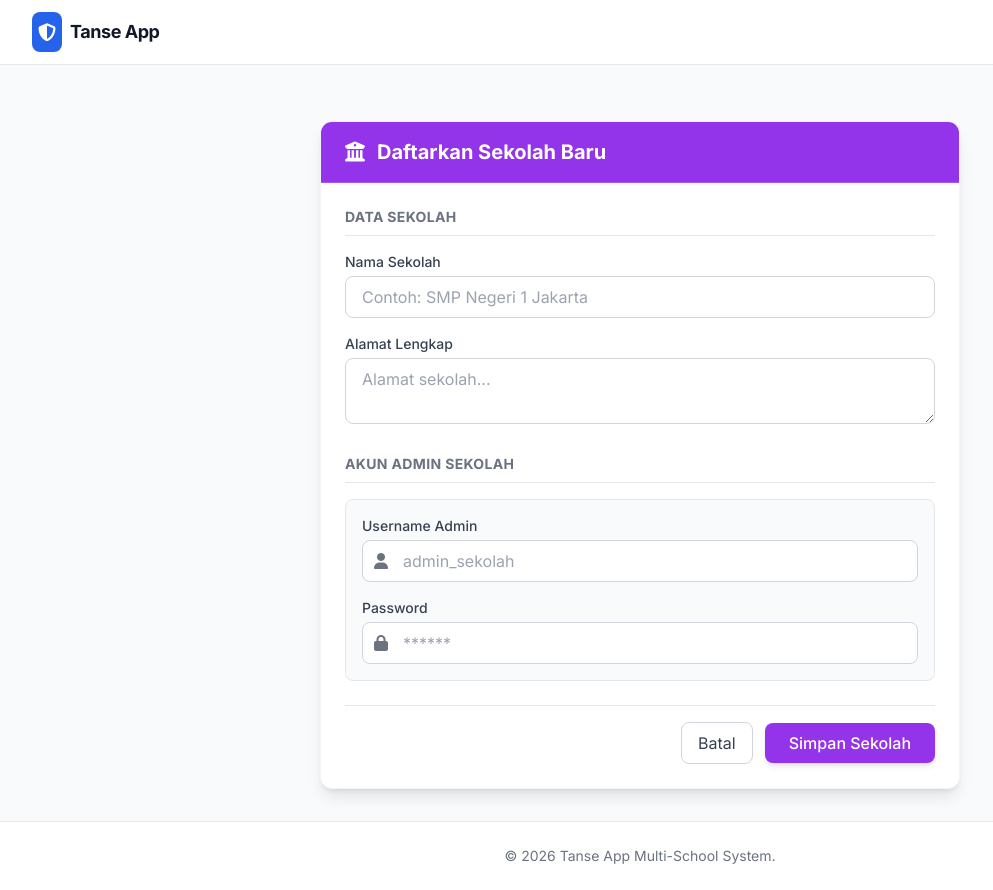
After one commit to alaihsan/tansealsen-1.0, a Flask app: template my_app/templates/super_admin/create_school.html in a window 1280 px wide. The commit adds this page. Shown: the whole page, without its empty margins (0-993 px from the left). Run offline with Flask 3, Linux system fonts and the light colour scheme; the template is opened without the code that fills it, so the values that code supplies are empty; some libraries are stand-ins or nearby versions.

Commit message:
create sub-admin for each school

```diff
--- a/my_app/templates/base.html
+++ b/my_app/templates/base.html
@@ -2,183 +2,102 @@
 <html lang="id">
 <head>
     <meta charset="UTF-8">
-    <!-- PENTING: maximum-scale=1.0 & user-scalable=0 mencegah HP (khususnya iPhone) melakukan auto-zoom saat klik form -->
     <meta name="viewport" content="width=device-width, initial-scale=1.0, maximum-scale=1.0, user-scalable=0">
-    <title>{% block title %}Sistem Poin Pelanggaran Siswa{% endblock %}</title>
-
-    <!-- Tailwind CSS -->
+    <title>{% block title %}Sistem Poin Pelanggaran{% endblock %}</title>
     <script src="https://cdn.tailwindcss.com"></script>
-
-    <!-- Font Awesome -->
     <link rel="stylesheet" href="https://cdnjs.cloudflare.com/ajax/libs/font-awesome/6.4.0/css/all.min.css">
-
-    <!-- Google Fonts -->
     <link href="https://fonts.googleapis.com/css2?family=Inter:wght@300;400;500;600;700&display=swap" rel="stylesheet">
-    <link rel="icon" type="image/svg+xml" href="{{ url_for('static', filename='favicon.svg') }}">
-    <style>
-        body { font-family: 'Inter', sans-serif; }
-        [x-cloak] { display: none !important; }
-    </style>
-
-    <!-- Alpine.js (Gunakan defer agar loading halaman lebih cepat & tidak nge-block) -->
-    <script src="https://cdn.jsdelivr.net/npm/alpinejs@3.x.x/dist/cdn.min.js"></script>
+    <style> body { font-family: 'Inter', sans-serif; } [x-cloak] { display: none !important; } </style>
+    <script src="https://cdn.jsdelivr.net/npm/alpinejs@3.x.x/dist/cdn.min.js" defer></script>
 </head>
-<!-- PENTING: overflow-x-hidden mencegah bug layar bergoyang (bisa digeser ke kiri/kanan) di HP -->
 <body class="bg-gray-50 text-gray-900 flex flex-col min-h-screen w-full overflow-x-hidden">
 
     <!-- Navigation -->
     <nav class="bg-white border-b border-gray-200 sticky top-0 z-50 w-full" x-data="{ mobileMenuOpen: false }">
         <div class="max-w-7xl mx-auto px-4 sm:px-6 lg:px-8">
             <div class="flex justify-between h-16">
-                <!-- Logo & Desktop Menu -->
+                <!-- Logo & School Name -->
                 <div class="flex">
                     <div class="flex-shrink-0 flex items-center">
                         <a href="{{ url_for('main.home') }}" class="flex items-center gap-2">
                             <div class="bg-blue-600 text-white p-1.5 rounded-lg">
                                 <i class="fas fa-shield-alt text-lg"></i>
                             </div>
-                            <span class="font-bold text-xl text-gray-900 tracking-tight">Tanse App</span>
+                            <div class="flex flex-col">
+                                <span class="font-bold text-lg text-gray-900 tracking-tight leading-tight">Tanse App</span>
+                                {% if current_user.is_authenticated and current_user.school %}
+                                    <span class="text-[10px] uppercase font-bold text-blue-600 tracking-wider">
+                                        {{ current_user.school.name }}
+                                    </span>
+                                {% elif current_user.is_authenticated and current_user.role == 'super_admin' %}
+                                    <span class="text-[10px] uppercase font-bold text-purple-600 tracking-wider">
+                                        SUPER ADMIN
+                                    </span>
+                                {% endif %}
+                            </div>
                         </a>
                     </div>
 
                     {% if current_user.is_authenticated %}
                     <div class="hidden sm:ml-8 sm:flex sm:space-x-4">
-                        <a href="{{ url_for('main.home') }}"
-                           class="inline-flex items-center px-1 pt-1 border-b-2 text-sm font-medium transition-colors
-                           {{ 'border-blue-500 text-gray-900' if request.endpoint == 'main.home' else 'border-transparent text-gray-500 hover:border-gray-300 hover:text-gray-700' }}">
-                            Dashboard
-                        </a>
-
-                        <a href="{{ url_for('main.manage_classes') }}"
-                           class="inline-flex items-center px-1 pt-1 border-b-2 text-sm font-medium transition-colors
-                           {{ 'border-blue-500 text-gray-900' if request.endpoint == 'main.manage_classes' else 'border-transparent text-gray-500 hover:border-gray-300 hover:text-gray-700' }}">
-                            Manajemen Kelas
-                        </a>
-
-                        <a href="{{ url_for('main.statistics') }}"
-                           class="inline-flex items-center px-1 pt-1 border-b-2 text-sm font-medium transition-colors
-                           {{ 'border-blue-500 text-gray-900' if request.endpoint == 'main.statistics' else 'border-transparent text-gray-500 hover:border-gray-300 hover:text-gray-700' }}">
-                            Statistik
-                        </a>
-
-                        <!-- Menu Tata Tertib (Baru) -->
-                        <a href="https://tanse-rules.netlify.app/" target="_blank"
-                           class="inline-flex items-center px-1 pt-1 border-b-2 border-transparent text-sm font-medium text-gray-500 hover:border-gray-300 hover:text-gray-700 transition-colors">
-                           <i class="fas fa-book-open mr-1.5"></i> Tata Tertib
-                        </a>
+                        {% if current_user.role == 'super_admin' %}
+                            <!-- Menu Super Admin -->
+                            <a href="{{ url_for('main.super_dashboard') }}" class="inline-flex items-center px-1 pt-1 border-b-2 border-transparent text-sm font-medium text-gray-500 hover:text-gray-700">
+                                Dashboard Sekolah
+                            </a>
+                            <a href="{{ url_for('main.create_school') }}" class="inline-flex items-center px-1 pt-1 border-b-2 border-transparent text-sm font-medium text-gray-500 hover:text-gray-700">
+                                Tambah Sekolah
+                            </a>
+                        {% else %}
+                            <!-- Menu Sekolah Biasa -->
+                            <a href="{{ url_for('main.home') }}" class="inline-flex items-center px-1 pt-1 border-b-2 text-sm font-medium transition-colors {{ 'border-blue-500 text-gray-900' if request.endpoint == 'main.home' else 'border-transparent text-gray-500 hover:text-gray-700' }}">
+                                Dashboard
+                            </a>
+                            <a href="{{ url_for('main.manage_classes') }}" class="inline-flex items-center px-1 pt-1 border-b-2 text-sm font-medium transition-colors {{ 'border-blue-500 text-gray-900' if request.endpoint == 'main.manage_classes' else 'border-transparent text-gray-500 hover:text-gray-700' }}">
+                                Kelas
+                            </a>
+                            <a href="{{ url_for('main.statistics') }}" class="inline-flex items-center px-1 pt-1 border-b-2 text-sm font-medium transition-colors {{ 'border-blue-500 text-gray-900' if request.endpoint == 'main.statistics' else 'border-transparent text-gray-500 hover:text-gray-700' }}">
+                                Statistik
+                            </a>
+                        {% endif %}
                     </div>
                     {% endif %}
                 </div>
 
-                <!-- Right Side (User & Mobile Button) -->
+                <!-- Right Side -->
                 <div class="flex items-center">
                     {% if current_user.is_authenticated %}
                         <div class="hidden sm:flex sm:items-center sm:ml-6">
-                            <span class="text-sm text-gray-500 mr-4">Hi, <strong>{{ current_user.username }}</strong></span>
+                            <span class="text-sm text-gray-500 mr-4">User: <strong>{{ current_user.username }}</strong></span>
                             <a href="{{ url_for('main.logout') }}" class="text-gray-400 hover:text-red-600 transition-colors" title="Logout">
                                 <i class="fas fa-sign-out-alt text-lg"></i>
                             </a>
                         </div>
-                    {% else %}
-                        <div class="hidden sm:flex sm:items-center sm:ml-6">
-                            <a href="{{ url_for('main.login') }}" class="text-sm font-medium text-blue-600 hover:text-blue-500">Login</a>
-                        </div>
                     {% endif %}
-
-                    <!-- Mobile menu button -->
-                    <div class="-mr-2 flex items-center sm:hidden">
-                        <button @click="mobileMenuOpen = !mobileMenuOpen" type="button" class="inline-flex items-center justify-center p-2 rounded-md text-gray-400 hover:text-gray-500 hover:bg-gray-100 focus:outline-none focus:ring-2 focus:ring-inset focus:ring-blue-500" aria-controls="mobile-menu" aria-expanded="false">
-                            <span class="sr-only">Open main menu</span>
-                            <i class="fas" :class="mobileMenuOpen ? 'fa-times' : 'fa-bars'"></i>
-                        </button>
-                    </div>
                 </div>
             </div>
         </div>
-
-        <!-- Mobile Menu -->
-        <div class="sm:hidden w-full bg-white shadow-lg absolute top-16 left-0" id="mobile-menu" x-show="mobileMenuOpen" x-transition x-cloak>
-            {% if current_user.is_authenticated %}
-            <div class="pt-2 pb-3 space-y-1">
-                <a href="{{ url_for('main.home') }}" class="block pl-3 pr-4 py-2 border-l-4 text-base font-medium {{ 'border-blue-500 text-blue-700 bg-blue-50' if request.endpoint == 'main.home' else 'border-transparent text-gray-500 hover:bg-gray-50 hover:border-gray-300 hover:text-gray-700' }}">
-                    Dashboard
-                </a>
-                <a href="{{ url_for('main.manage_classes') }}" class="block pl-3 pr-4 py-2 border-l-4 text-base font-medium {{ 'border-blue-500 text-blue-700 bg-blue-50' if request.endpoint == 'main.manage_classes' else 'border-transparent text-gray-500 hover:bg-gray-50 hover:border-gray-300 hover:text-gray-700' }}">
-                    Manajemen Kelas
-                </a>
-                <a href="{{ url_for('main.statistics') }}" class="block pl-3 pr-4 py-2 border-l-4 text-base font-medium {{ 'border-blue-500 text-blue-700 bg-blue-50' if request.endpoint == 'main.statistics' else 'border-transparent text-gray-500 hover:bg-gray-50 hover:border-gray-300 hover:text-gray-700' }}">
-                    Statistik
-                </a>
-                <!-- Mobile Tata Tertib -->
-                <a href="https://tanse-rules.netlify.app/" target="_blank" class="block pl-3 pr-4 py-2 border-l-4 border-transparent text-base font-medium text-gray-500 hover:bg-gray-50 hover:border-gray-300 hover:text-gray-700">
-                    Tata Tertib Murid
-                </a>
-            </div>
-            <div class="pt-4 pb-4 border-t border-gray-200">
-                <div class="flex items-center px-4">
-                    <div class="flex-shrink-0">
-                        <div class="h-10 w-10 rounded-full bg-blue-100 flex items-center justify-center text-blue-600 font-bold">
-                            {{ current_user.username[:1].upper() }}
-                        </div>
-                    </div>
-                    <div class="ml-3">
-                        <div class="text-base font-medium text-gray-800">{{ current_user.username }}</div>
-                        <div class="text-sm font-medium text-gray-500">Admin</div>
-                    </div>
-                    <a href="{{ url_for('main.logout') }}" class="ml-auto flex-shrink-0 bg-white p-1 rounded-full text-gray-400 hover:text-red-500 focus:outline-none">
-                        <i class="fas fa-sign-out-alt text-xl"></i>
-                    </a>
-                </div>
-            </div>
-            {% else %}
-            <div class="pt-2 pb-3 space-y-1">
-                <a href="{{ url_for('main.login') }}" class="block pl-3 pr-4 py-2 border-l-4 border-transparent text-base font-medium text-gray-500 hover:bg-gray-50 hover:border-gray-300 hover:text-gray-700">Login</a>
-            </div>
-            {% endif %}
-        </div>
     </nav>
 
-    <!-- Flash Messages -->
+    <!-- Content -->
     <div class="max-w-7xl mx-auto px-4 sm:px-6 lg:px-8 mt-4 sm:mt-6 w-full">
         {% with messages = get_flashed_messages(with_categories=true) %}
             {% if messages %}
                 {% for category, message in messages %}
-                    <div class="rounded-lg p-4 mb-4 {{ 'bg-green-50 text-green-700 border border-green-200' if category == 'success' else 'bg-red-50 text-red-700 border border-red-200' if category == 'danger' else 'bg-yellow-50 text-yellow-700 border border-yellow-200' }} shadow-sm" role="alert">
-                        <div class="flex items-start sm:items-center">
-                            <div class="flex-shrink-0 mt-0.5 sm:mt-0">
-                                {% if category == 'success' %}
-                                    <i class="fas fa-check-circle text-lg"></i>
-                                {% elif category == 'danger' %}
-                                    <i class="fas fa-times-circle text-lg"></i>
-                                {% else %}
-                                    <i class="fas fa-exclamation-circle text-lg"></i>
-                                {% endif %}
-                            </div>
-                            <div class="ml-3 w-full">
-                                <p class="text-sm sm:text-base font-medium">
-                                    {{ message }}
-                                </p>
-                            </div>
-                        </div>
+                    <div class="rounded-lg p-4 mb-4 {{ 'bg-green-100 text-green-700' if category == 'success' else 'bg-red-100 text-red-700' if category == 'danger' else 'bg-yellow-100 text-yellow-700' }}">
+                        {{ message }}
                     </div>
                 {% endfor %}
             {% endif %}
         {% endwith %}
     </div>
 
-    <!-- Main Content -->
     <main class="flex-grow w-full">
         {% block content %}{% endblock %}
     </main>
 
-    <!-- Footer -->
-    <footer class="bg-white border-t border-gray-200 mt-auto w-full">
-        <div class="max-w-7xl mx-auto py-6 px-4 sm:px-6 lg:px-8">
-            <p class="text-center text-xs sm:text-sm text-gray-500">
-                &copy; <script>document.write(new Date().getFullYear())</script> Tanse App. dibuat oleh TIM IT ALSEN 22.
-            </p>
-        </div>
+    <footer class="bg-white border-t border-gray-200 mt-auto py-6">
+        <p class="text-center text-sm text-gray-500">&copy; 2026 Tanse App Multi-School System.</p>
     </footer>
-
 </body>
 </html>
--- /dev/null
+++ b/my_app/templates/super_admin/create_school.html
@@ -0,0 +1,64 @@
+{% extends "base.html" %}
+
+{% block content %}
+<div class="max-w-2xl mx-auto px-4 py-8">
+    <div class="bg-white rounded-xl shadow-lg overflow-hidden border border-gray-100">
+        <div class="bg-purple-600 px-6 py-4 border-b border-purple-500">
+            <h2 class="text-xl font-bold text-white flex items-center">
+                <i class="fas fa-university mr-3"></i> Daftarkan Sekolah Baru
+            </h2>
+        </div>
+
+        <form method="POST" class="p-6 space-y-6">
+            <!-- Informasi Sekolah -->
+            <div>
+                <h3 class="text-sm font-bold text-gray-500 uppercase tracking-wide mb-4 border-b pb-2">Data Sekolah</h3>
+                <div class="space-y-4">
+                    <div>
+                        <label class="block text-sm font-medium text-gray-700 mb-1">Nama Sekolah</label>
+                        <input type="text" name="school_name" required placeholder="Contoh: SMP Negeri 1 Jakarta"
+                            class="w-full px-4 py-2 border border-gray-300 rounded-lg focus:ring-2 focus:ring-purple-500 focus:border-purple-500">
+                    </div>
+                    <div>
+                        <label class="block text-sm font-medium text-gray-700 mb-1">Alamat Lengkap</label>
+                        <textarea name="address" rows="2" placeholder="Alamat sekolah..."
+                            class="w-full px-4 py-2 border border-gray-300 rounded-lg focus:ring-2 focus:ring-purple-500 focus:border-purple-500"></textarea>
+                    </div>
+                </div>
+            </div>
+
+            <!-- Informasi Akun Admin -->
+            <div>
+                <h3 class="text-sm font-bold text-gray-500 uppercase tracking-wide mb-4 border-b pb-2">Akun Admin Sekolah</h3>
+                <div class="bg-gray-50 p-4 rounded-lg space-y-4 border border-gray-200">
+                    <div>
+                        <label class="block text-sm font-medium text-gray-700 mb-1">Username Admin</label>
+                        <div class="relative">
+                            <span class="absolute inset-y-0 left-0 pl-3 flex items-center text-gray-500"><i class="fas fa-user"></i></span>
+                            <input type="text" name="admin_username" required placeholder="admin_sekolah"
+                                class="w-full pl-10 pr-4 py-2 border border-gray-300 rounded-lg focus:ring-2 focus:ring-purple-500">
+                        </div>
+                    </div>
+                    <div>
+                        <label class="block text-sm font-medium text-gray-700 mb-1">Password</label>
+                        <div class="relative">
+                            <span class="absolute inset-y-0 left-0 pl-3 flex items-center text-gray-500"><i class="fas fa-lock"></i></span>
+                            <input type="password" name="admin_password" required placeholder="******"
+                                class="w-full pl-10 pr-4 py-2 border border-gray-300 rounded-lg focus:ring-2 focus:ring-purple-500">
+                        </div>
+                    </div>
+                </div>
+            </div>
+
+            <div class="flex items-center justify-end space-x-3 pt-4 border-t">
+                <a href="{{ url_for('main.super_dashboard') }}" class="px-4 py-2 text-gray-700 bg-white border border-gray-300 rounded-lg hover:bg-gray-50">
+                    Batal
+                </a>
+                <button type="submit" class="px-6 py-2 bg-purple-600 text-white font-medium rounded-lg hover:bg-purple-700 shadow-md">
+                    Simpan Sekolah
+                </button>
+            </div>
+        </form>
+    </div>
+</div>
+{% endblock %}
```
Also changed, not shown: create_super_admin.py (added, +39 -0 lines), my_app/models.py (+36 -11 lines), my_app/routes.py (+197 -138 lines), my_app/templates/super_admin/dashboard.html (added, +78 -0 lines).
